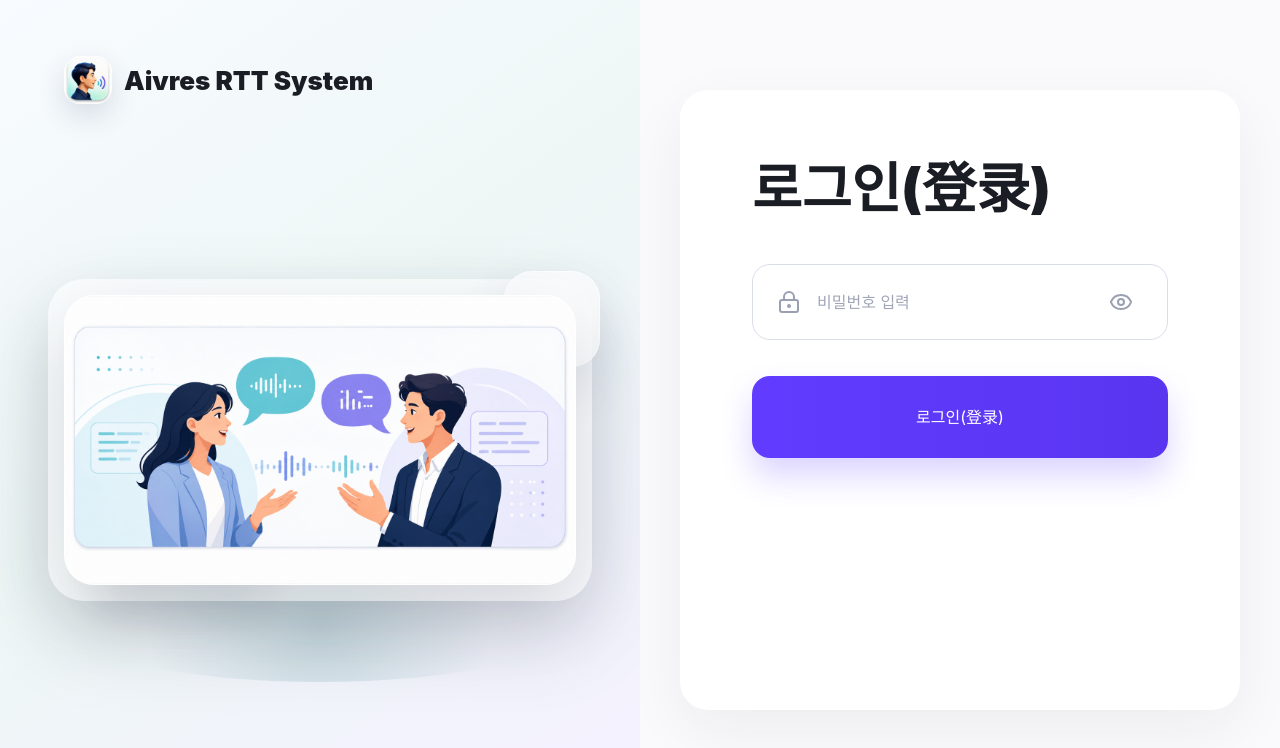
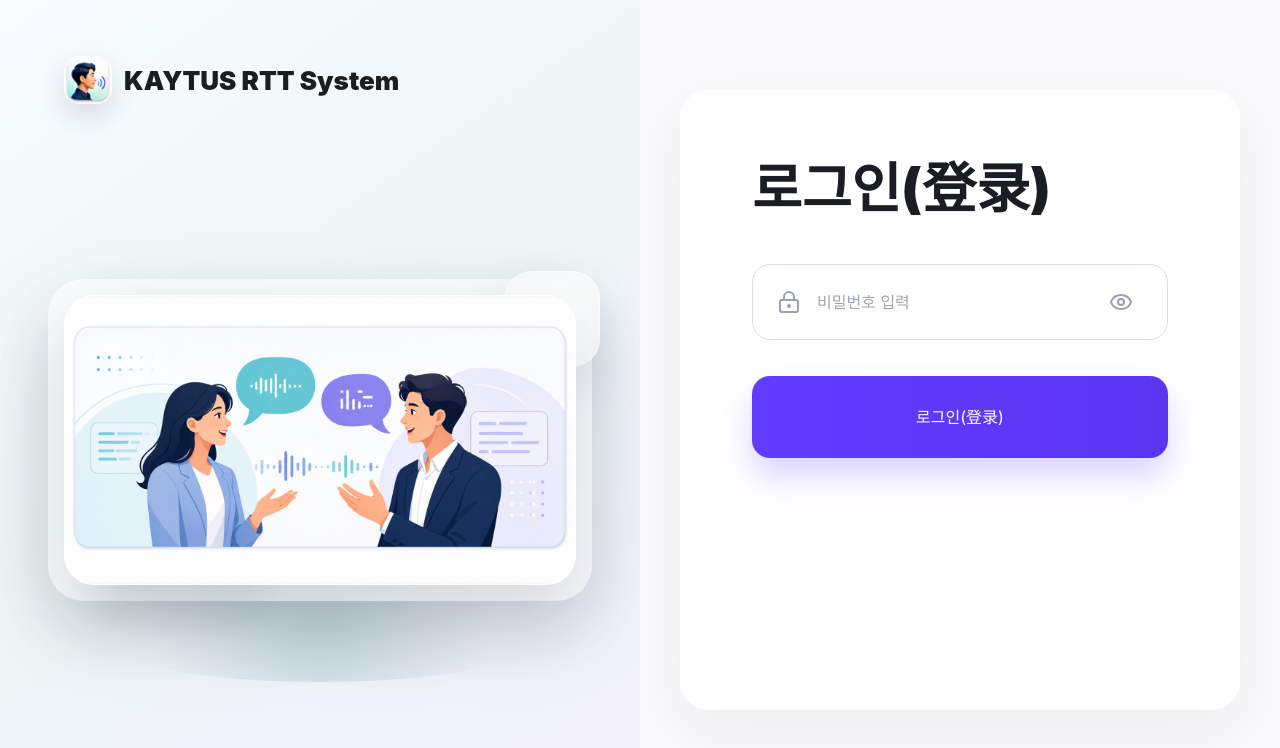
Before and after one commit to timlee-kaytus/RealTimeTranslator, a Next.js app in the folder frontend/: page / in a window 1280 px wide. Shown: the top 748 px of the page. Built offline with nearby package versions, Linux system fonts and the light colour scheme; no server answers.

Commit message:
Restore KAYTUS login branding

```diff
--- a/frontend/src/components/auth/LoginScreen.tsx
+++ b/frontend/src/components/auth/LoginScreen.tsx
@@ -123,7 +123,7 @@ function RTTLogo() {
         className="size-12 shrink-0 rounded-[16px] shadow-[0_12px_28px_rgba(35,52,93,0.14)]"
       />
       <span className="text-[26px] font-black tracking-normal text-[#1b1d25]">
-        Aivres RTT System
+        KAYTUS RTT System
       </span>
     </div>
   );
```
